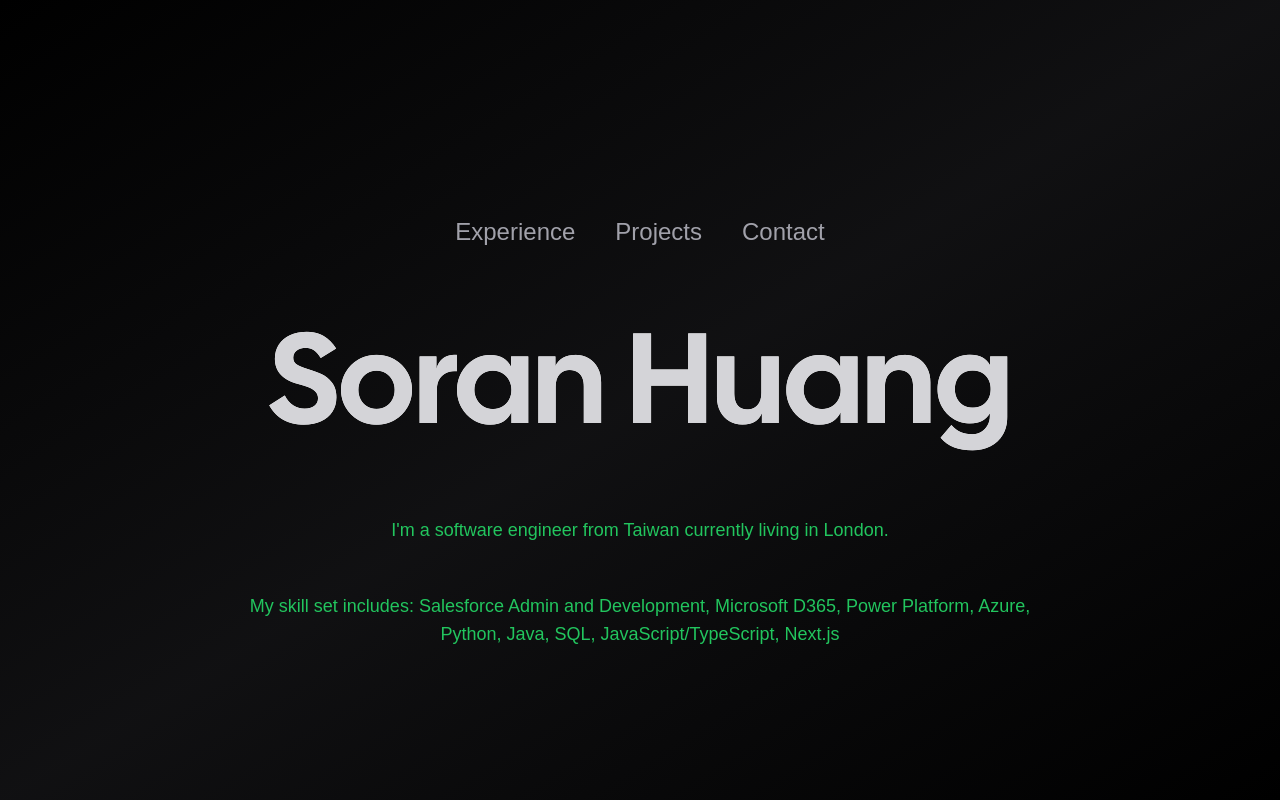
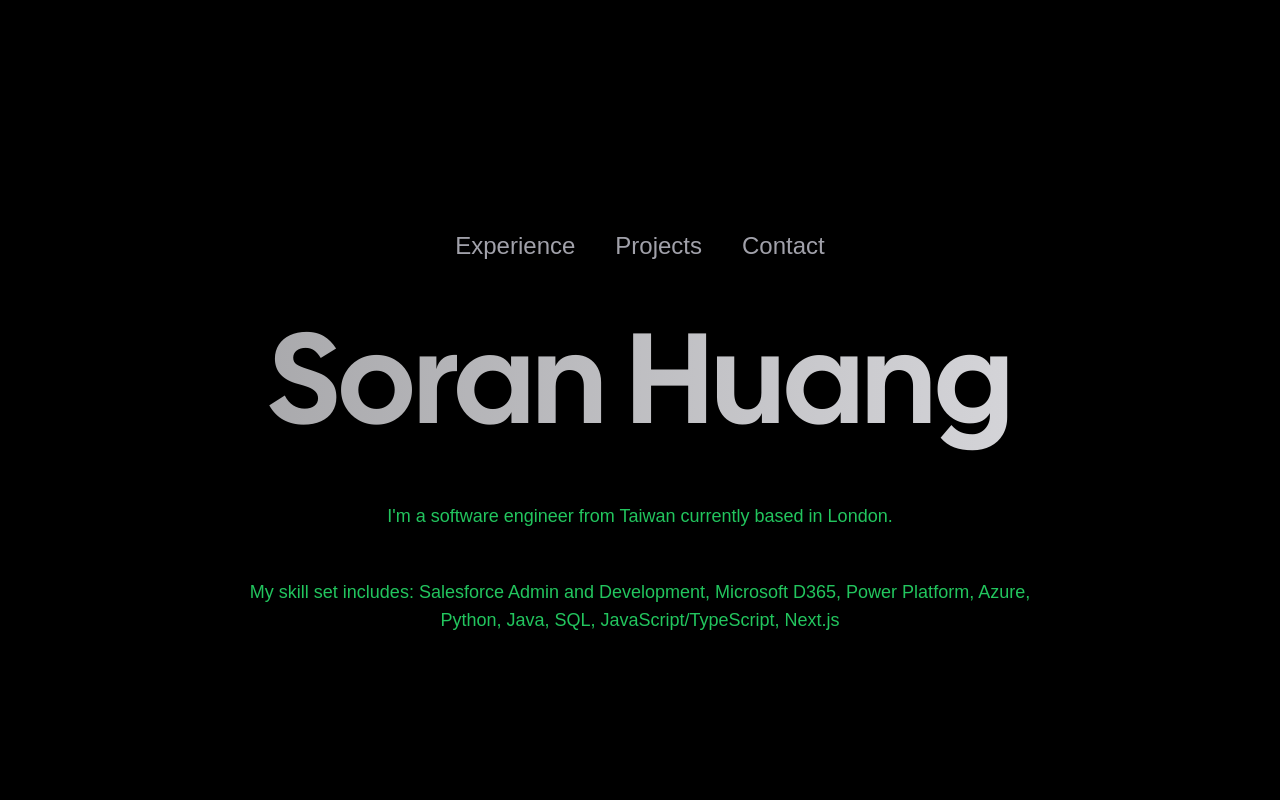
Before and after one commit to AnTienHuang/nextjs-personal-website, a Next.js app: page / in a window 1280 px wide. Built offline with nearby package versions, Linux system fonts and the light colour scheme; no server answers; what tailwindcss-debug-screens would draw is missing.

Commit message:
update page animation

```diff
--- a/app/page.tsx
+++ b/app/page.tsx
@@ -4,7 +4,8 @@ import { pages } from "./components/navData";
 
 export default function Home() {
   return (
-    <div className="flex flex-col items-center justify-center w-screen h-screen overflow-hidden bg-gradient-to-tl from-black via-zinc-600/20 to-black">
+    <div className="relative w-screen h-screen overflow-hidden bg-black">
+      <div className="relative flex flex-col items-center justify-center w-full h-full">
         <nav className="my-16 animate-fade-in">
           <ul className="flex items-center justify-center gap-10">
             {pages.map((item) => (
@@ -19,13 +20,13 @@ export default function Home() {
           </ul>
         </nav>
 
-      <h1 className="py-3.5 px-0.5 z-10 text-4xl bg-white cursor-default animate-title font-display sm:text-6xl md:text-9xl whitespace-nowrap bg-clip-text text-zinc-300">
+        <h1 className="z-10 text-4xl cursor-default animate-title font-display sm:text-6xl md:text-9xl whitespace-nowrap text-transparent bg-clip-text bg-gradient-to-r from-zinc-300/80 to-zinc-300">
           Soran Huang
         </h1>
 
         <div className="my-12 text-center animate-fade-in">
           <h2 className="text-lg text-green-500">
-          I'm a software engineer from Taiwan currently living in London.
+            I'm a software engineer from Taiwan currently based in London.
           </h2>
         </div>
         <div className="text-center animate-fade-in">
@@ -40,5 +41,6 @@ export default function Home() {
           Chat to my chat bot
         </div> */}
       </div>
+    </div>
   );
 }
--- a/app/projects/layout.tsx
+++ b/app/projects/layout.tsx
@@ -2,7 +2,7 @@ export default function ProjectsLayout({
 	children,
 }: { children: React.ReactNode }) {
 	return (
-		<div className="relative min-h-screen bg-gradient-to-tl from-zinc-900 via-zinc-400/10 to-zinc-900 ">
+		<div className="relative min-h-screen bg-black">
 			{children}
 		</div>
 	);
--- a/app/projects/page.tsx
+++ b/app/projects/page.tsx
@@ -1,11 +1,11 @@
-import Link from "next/link";
+// import Link from "next/link";
 import React from "react";
 import projects from '@/app/data/projects';
 import { Navigation } from "../components/nav";
 import { Card } from "../components/card";
 import { Article } from "./article";
 import { Redis } from "@upstash/redis";
-import { Eye } from "lucide-react";
+// import { Eye } from "lucide-react";
 
 const redis = Redis.fromEnv();
 
--- /dev/null
+++ b/app/projects/template.tsx
@@ -0,0 +1,15 @@
+"use client";
+
+import { motion } from "framer-motion";
+
+export default function Template({ children }: { children: React.ReactNode }) {
+  return (
+    <motion.div
+      initial={{ opacity: 0, }}
+      animate={{ opacity: 1, }}
+      transition={{ duration: 0.5 }}
+    >
+      {children}
+    </motion.div>
+  );
+}
--- /dev/null
+++ b/app/template.tsx
@@ -0,0 +1,15 @@
+"use client";
+
+import { motion } from "framer-motion";
+
+export default function Template({ children }: { children: React.ReactNode }) {
+  return (
+    <motion.div
+      initial={{ opacity: 0, }}
+      animate={{ opacity: 1, }}
+      transition={{ duration: 0.5 }}
+    >
+      {children}
+    </motion.div>
+  );
+}
--- a/tailwind.config.js
+++ b/tailwind.config.js
@@ -32,13 +32,9 @@ module.exports = {
 				sans: ["var(--font-inter)", ...defaultTheme.fontFamily.sans],
 				display: ["var(--font-calsans)"],
 			},
-			backgroundImage: {
-				"gradient-radial":
-					"radial-gradient(50% 50% at 50% 50%, var(--tw-gradient-stops))",
-			},
 			animation: {
-				"fade-in": "fade-in 3s ease-in-out forwards",
-				title: "title 3s ease-out forwards",
+				"fade-in": "fade-in 2s ease-in-out forwards",
+				title: "title 2s ease-in-out forwards",
 			},
 			keyframes: {
 				"fade-in": {
```
Lines whose indentation alone changed are shown as unchanged.
